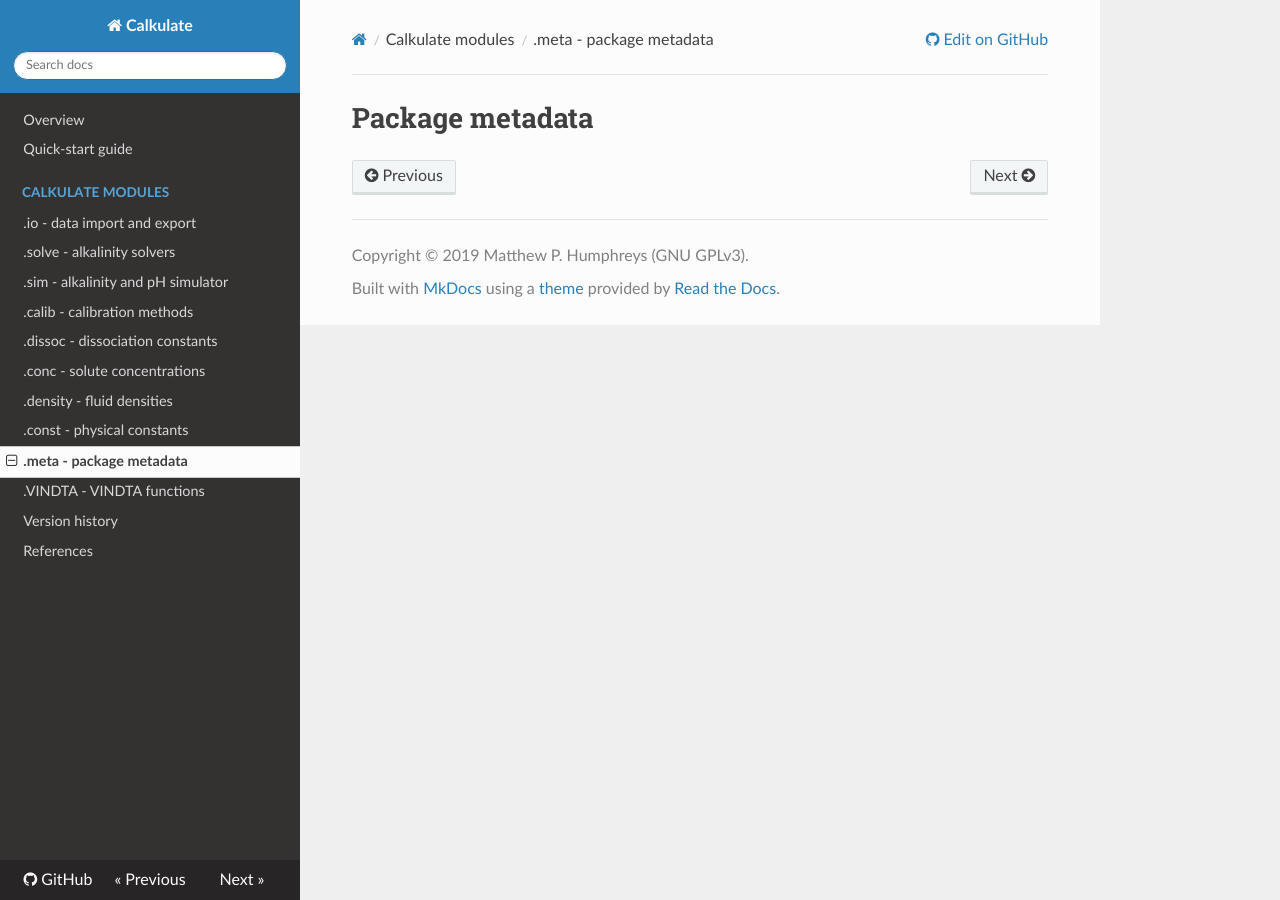
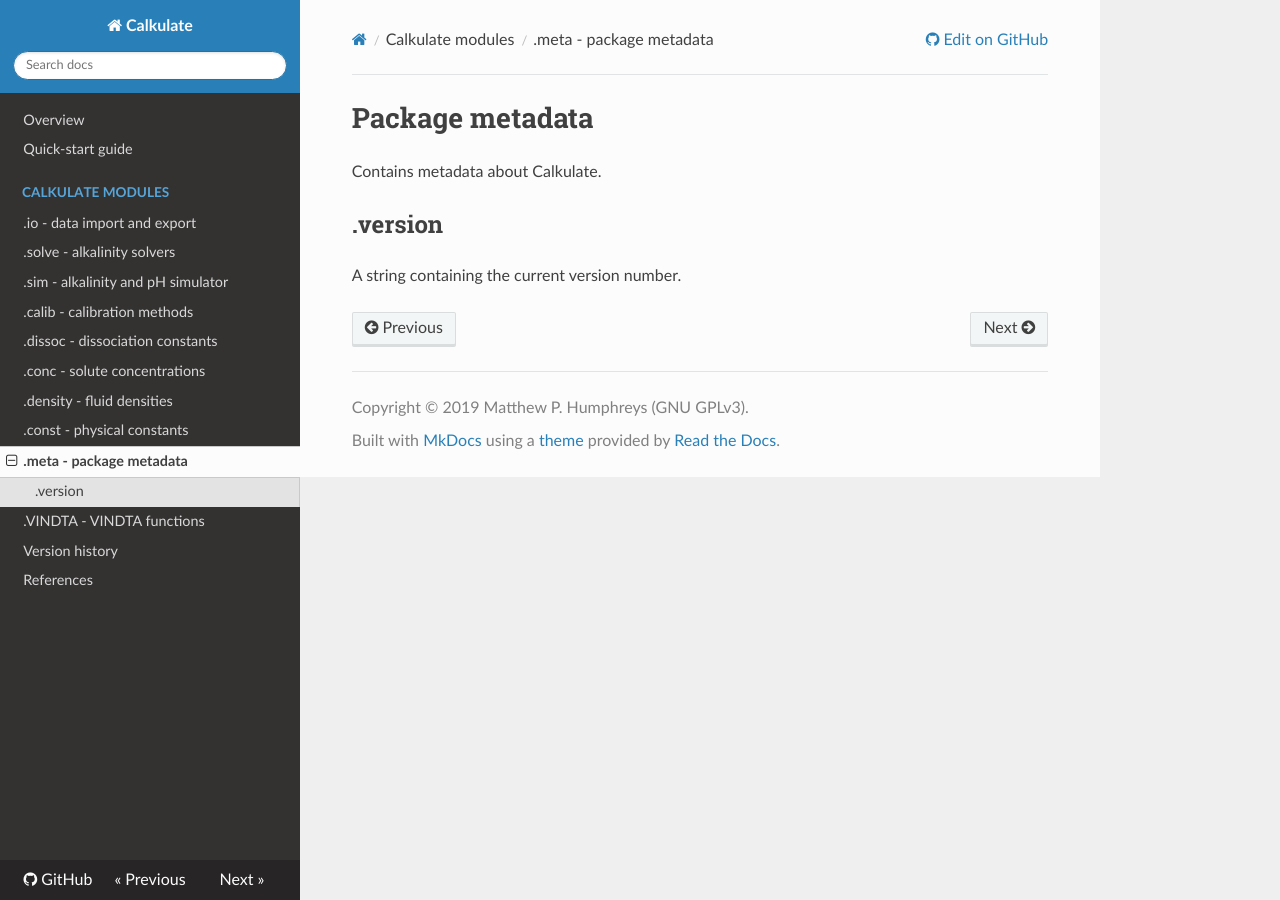
Before and after one commit to mvdh7/calkulate, an MkDocs documentation site: the page built from docs/modules/meta.md, in a window 1280 px wide. Built offline with MkDocs 1.6.1, drawn with Linux system fonts in a browser that asks for light colours; nearby versions of some CDN libraries.

Commit message:
Version info

```diff
--- a/docs/modules/meta.md
+++ b/docs/modules/meta.md
@@ -1 +1,8 @@
 # Package metadata
+
+Contains metadata about Calkulate.
+
+
+## .version
+
+A string containing the current version number.
```
Also changed, not shown: docs/modules/conc.md (+6 -0 lines).
